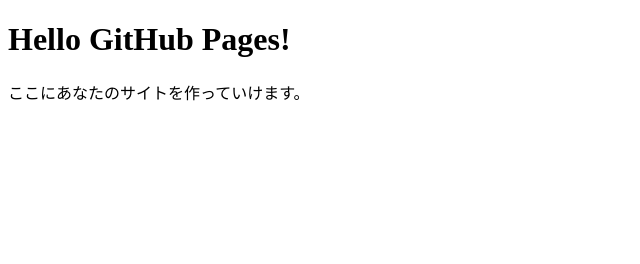
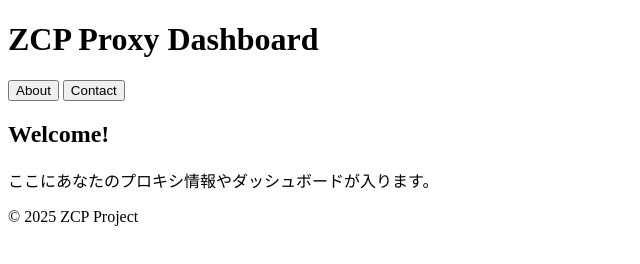
Before and after one commit to kotopiro/zcp.github.io, a plain HTML site: page index.html in a window 1280 px wide. Shown: the whole page, without its empty margins (0-640 px from the left). Drawn offline with Linux system fonts and the light colour scheme.

Commit message:
Update index.html

```diff
--- a/index.html
+++ b/index.html
@@ -1,11 +1,30 @@
 <!DOCTYPE html>
-<html>
+<html lang="ja">
 <head>
   <meta charset="UTF-8">
-  <title>My GitHub Site</title>
+  <title>ZCP Proxy Dashboard</title>
+  <link rel="stylesheet" href="style.css">
 </head>
 <body>
-  <h1>Hello GitHub Pages!</h1>
-  <p>ここにあなたのサイトを作っていけます。</p>
+  <header>
+    <h1>ZCP Proxy Dashboard</h1>
+    <nav>
+      <button id="btn-about">About</button>
+      <button id="btn-contact">Contact</button>
+    </nav>
+  </header>
+
+  <main>
+    <section id="content">
+      <h2>Welcome!</h2>
+      <p>ここにあなたのプロキシ情報やダッシュボードが入ります。</p>
+    </section>
+  </main>
+
+  <footer>
+    <p>© 2025 ZCP Project</p>
+  </footer>
+
+  <script src="script.js"></script>
 </body>
 </html>
```
